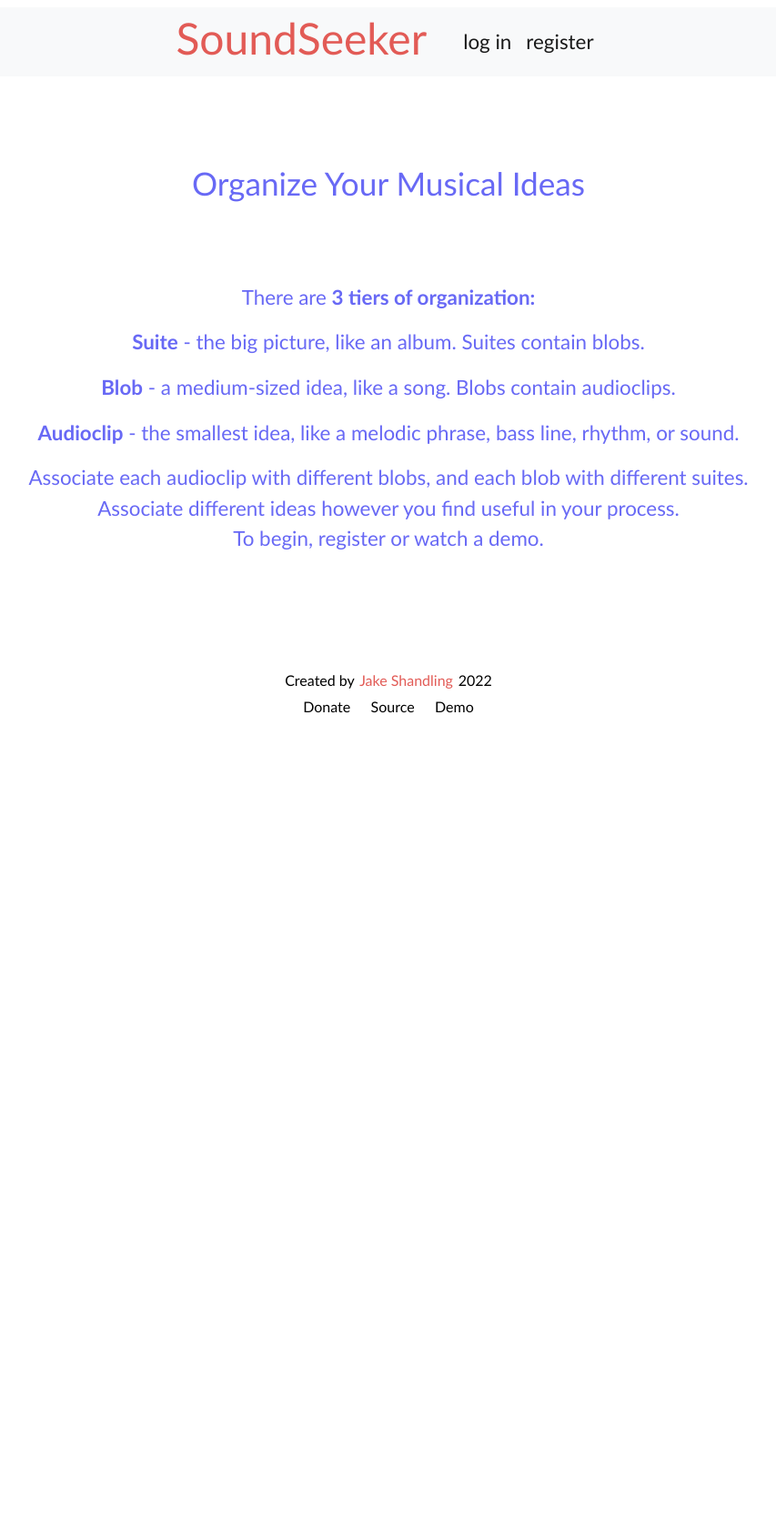
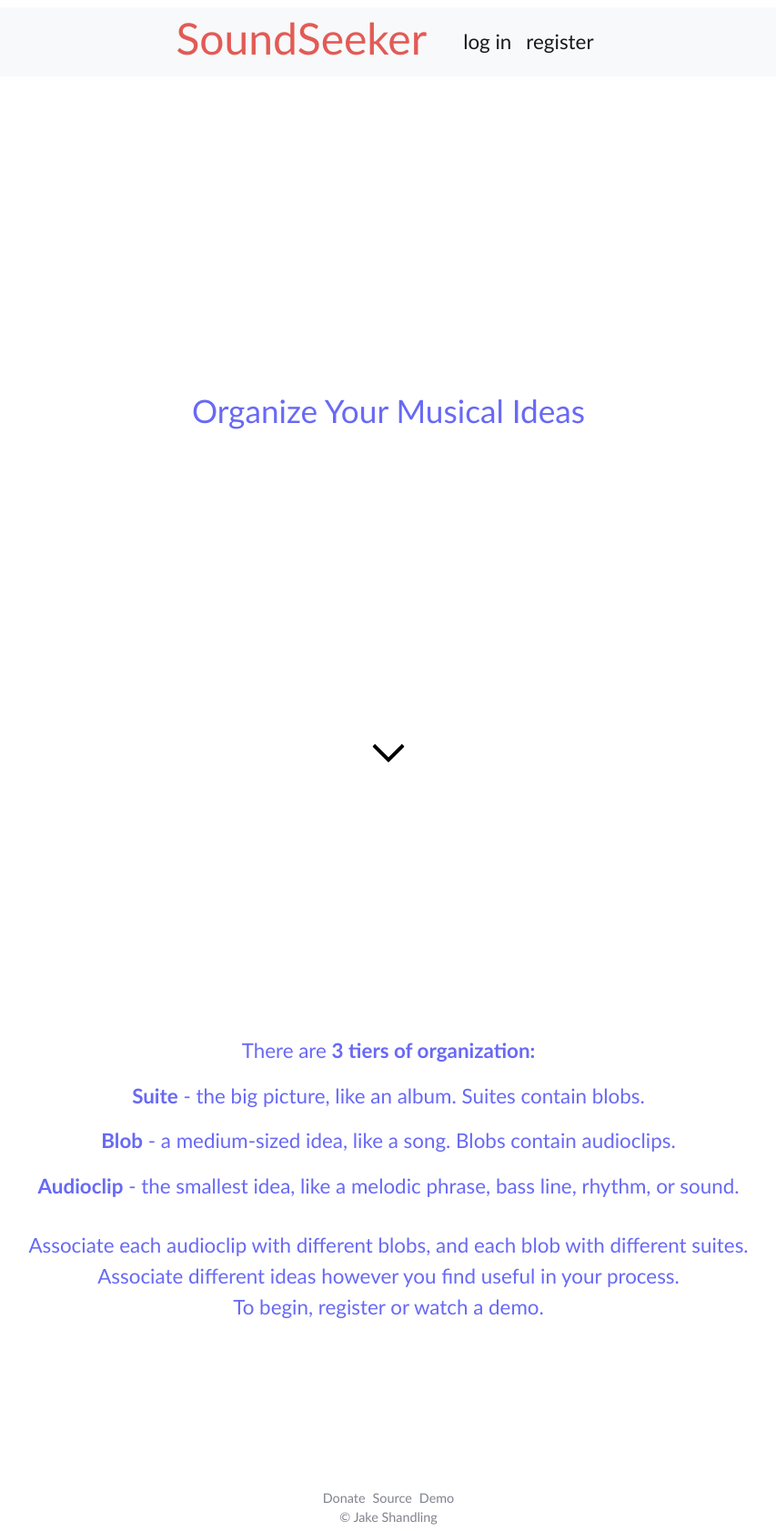
Before and after one commit to jacobshandling/soundseeker, a Django app: page / in a window 1280 px wide. Shown: the whole page at 91% size, without its empty margins (213-1066 px from the left). Before the commit the page ends 784 px from the top, so only its background shows below. Run offline with Django 3.2, Linux system fonts and the light colour scheme.

Commit message:
Make intro into  2 pages with scroll-on-click svg

```diff
--- a/backend/seeds/static/seeds/styles.css
+++ b/backend/seeds/static/seeds/styles.css
@@ -3,7 +3,9 @@
     --bg-alt: rgb(244 246 250); /* light gray */
     --text-color: rgb(104 105 245); /* bright-purple */
     --text-accent-color: rgb(226 91	86);  /* pink-orange */
-    --link-hover-color: rgb(255	196	57);
+    --text-light-color: rgb(128	130	141); /* light gray */
+    --link-hover-color: var(--text-accent-color);
+    /* --link-hover-color: rgb(255	196	57);  */
     --button-size: 3rem;
     --border: 0.03rem solid #474a4d;
     --structure-br: 2%;
@@ -39,11 +41,31 @@ body {
     display: flex;
     flex-direction: column;
     justify-content: start;
+    align-items: center;
     gap: 1rem;
 }
 
 #intro * {
     height: auto;
+}
+
+#intro svg {
+    transform: rotate(90deg);
+    height: 2.5rem;
+}
+
+#subtitle {
+    display: flex;
+    align-items: center;
+    justify-content: center;
+    height: 68vh;
+}
+
+#instructions {
+    min-height: 82vh;
+    display: flex;
+    flex-direction: column;
+    justify-content: center;
 }
 
 ul {
@@ -70,7 +92,6 @@ ul {
 }
 
 h2 {
-    /* font-size: 1rem; */
     height: auto;
     width: auto;
     text-align: center;
@@ -78,18 +99,8 @@ h2 {
 
 h3 {
     text-align: center;
-    /* font-size: 0.7rem; */
     height: auto;
     width: auto;
-}
-
-h4 {
-    /* font-size: 0.5rem; */
-}
-
-
-p {
-    /* font-size: 0.5rem; */
 }
 
 a {
@@ -145,27 +156,24 @@ header:after {
 }
 
 footer {
+    font-size: .9rem;
     height: auto;
     display: flex;
     align-items: center;
     flex-direction: column;
 }
 
-.footer-credit {
-    color: var(--text-accent-color);
-}
-
 footer ul {
     display: flex;
-    gap: 1rem;
+    gap: .5rem;
 }
 
 footer * {
     height: auto;
     width: auto;
     padding: 0;
-    margin: .1rem;
-    color: black;
+    margin: 0;
+    color: var(--text-light-color);
 }
 
 #nav-links {
@@ -422,4 +430,12 @@ audio {
     #intro {
         gap: 5rem;
     }
+
+    /* #intro svg {
+        visibility: hidden;
+    }
+
+    #subtitle {
+        min-height: auto;
+    } */
 }
--- a/backend/seeds/templates/seeds/index.html
+++ b/backend/seeds/templates/seeds/index.html
@@ -7,9 +7,12 @@
         <script>var userID = "{{ user.id }}"</script>
         <script src="{% static 'seeds/build/main.bundle.js' %}"></script>
     {% else %}
-        <div id="intro" class="container-md pt-1 pt-sm-5">
-            <h2 class="display-2">Organize Your Musical Ideas</h2>
-            <div>
+        <div id="intro" class="container-md pt-1 mt-sm-5">
+            <div id="subtitle">
+                <h2 class="display-2">Organize Your Musical Ideas</h2>
+            </div>
+            <a class="mb-5" href="#instructions"><svg viewBox="0 0 256 512"><path d="M24.707 38.101L4.908 57.899c-4.686 4.686-4.686 12.284 0 16.971L185.607 256 4.908 437.13c-4.686 4.686-4.686 12.284 0 16.971L24.707 473.9c4.686 4.686 12.284 4.686 16.971 0l209.414-209.414c4.686-4.686 4.686-12.284 0-16.971L41.678 38.101c-4.687-4.687-12.285-4.687-16.971 0z" class=""></path></svg></a>
+            <div id="instructions">
                 <p>There are <strong>3 tiers of organization:</strong></p>
                 <ul>
                     <li><p><strong>Suite</strong> - the big picture, like an album. Suites contain blobs.</p></li>
--- a/backend/seeds/templates/seeds/layout.html
+++ b/backend/seeds/templates/seeds/layout.html
@@ -53,8 +53,7 @@
                 {% block body %}
                 {% endblock %}
             </div>
-            <footer class="mt-1">
-                <p>Created by <a class="footer-credit" href="https://dev.jakeshandling.com" target="_blank">Jake Shandling</a> 2022</p>
+            <footer class="py-1">
                 {% if not user.is_authenticated %}
                 <ul>
                     <li id="donate-button-container">
@@ -68,6 +67,7 @@
                     </li>
                 </ul>
                 {% endif %}
+                <p>© <a class="footer-credit" href="https://dev.jakeshandling.com" target="_blank">Jake Shandling</a></p>
             </footer>
         </div>
         <!-- JavaScript Bundle with Popper -->
```
